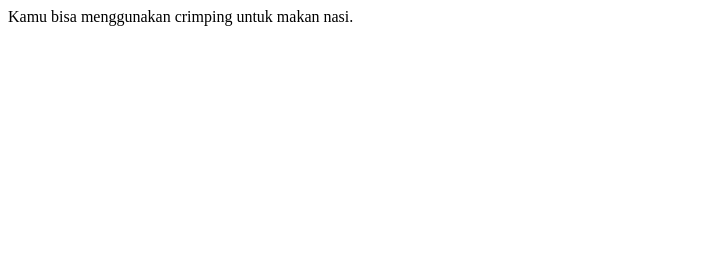
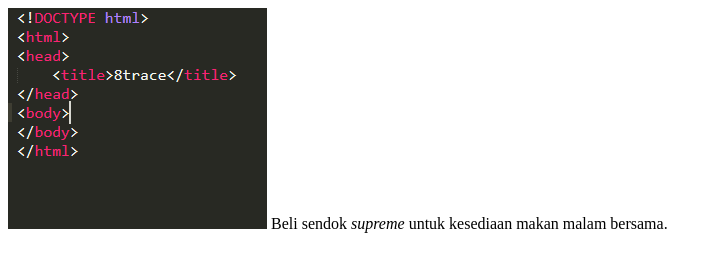
Before and after one commit to mohonizin/non, a plain HTML site: page index.html in a window 1280 px wide. Shown: the whole page, without its empty margins (0-722 px from the left). Drawn offline with Linux system fonts and the light colour scheme.

Commit message:
Update index.html

```diff
--- a/index.html
+++ b/index.html
@@ -4,8 +4,7 @@
 	<title>8trace</title>
 </head>
 <body>
-
-Kamu bisa menggunakan crimping untuk makan nasi.
-
+<img src="8trace.PNG">
+Beli sendok <i>supreme</i> untuk kesediaan makan malam bersama.
 </body>
 </html>
```
